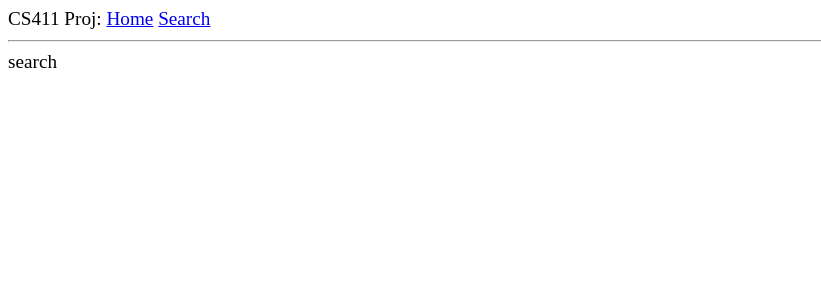
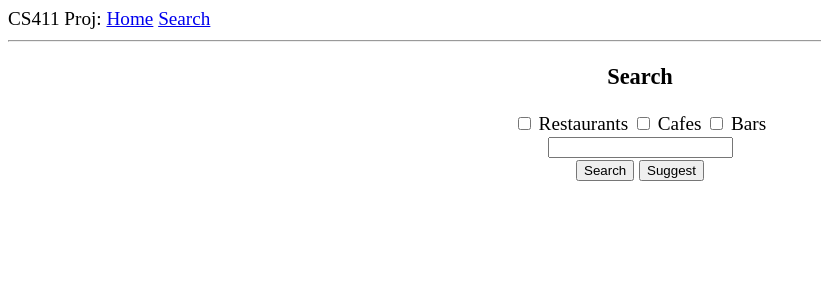
Before and after one commit to benevanoff/Restaurant-Recommender, a Flask app: page /search in a window 1280 px wide. Shown: the top 300 px of the page, without its empty margins (0-821 px from the left). Run offline with Flask 2, Linux system fonts and the light colour scheme.

Commit message:
keyword search for places

```diff
--- a/cs411_proj_webapp/webapp/templates/search.html
+++ b/cs411_proj_webapp/webapp/templates/search.html
@@ -1,6 +1,73 @@
 {% extends "base.html" %}
 
 {% block content %}
-search
+<center>
+<h3>Search</h3>
+<div>
+  <input id="restaurants_check" type="checkbox"> <label>Restaurants</label>
+  <input id="cafes_check" type="checkbox"> <label>Cafes</label>
+  <input id="bars_check" type="checkbox"> <label>Bars</label>
+</div>
 
+<input type="text" id="keyword_field">
+
+<div>
+  <button id="submit_keyword">Search</button>
+  <button id="submit_suggest">Suggest</button>
+</div>
+
+<div id="results_div">
+
+</div>
+</center>
+<script>
+
+  /*
+   * The /search_handler endpoint expects some combination of the parameters "bar=keyword", "cafe=keyword", or "restaurant=keyword" so we need to prepare the data into ecoded url params
+   * @param (string) the keyword in the search bar to search for
+   * @param (string array) should contain some combination of strings "bar", "cafe", and "restaurant" for the keys used in the request
+   * @return the encoded string
+   */
+  function prepareSearchParams(keyword, keys) {
+    let encoded = "";
+    for (let i = 0; i < keys.length; i++) {
+      encoded += (keys[i] + "=" + keyword);
+      if (i != (keys.length-1)) encoded += "&";
+    }
+    return encodeURI(encoded);
+  }
+
+  function keywordSearch(keyword) {
+    let req = new XMLHttpRequest();
+    req.addEventListener("load", () => {
+      resp_all = JSON.parse(req.responseText); // returns an object with keys "bars", "restaurants", or "cafes" and a string encoding a list of objects
+      let results_div = document.getElementById("results_div");
+      results_div.innerHTML = ""; // clear list before populating with new results
+      Object.entries(resp_all).forEach(entry => {
+        let places = JSON.parse(entry[1]); // index 0 is key, index 1 is value
+        places.forEach(place => {
+          let p = document.createElement("p");
+		  p.textContent = place.res_name;
+		  results_div.appendChild(p);
+        });
+      });
+    });
+
+    let search_types = [];
+    if (document.getElementById("restaurants_check").checked) search_types.push("restaurant");
+    if (document.getElementById("cafes_check").checked) search_types.push("cafe");
+    if (document.getElementById("bars_check").checked) search_types.push("bar");
+
+    req.open("GET", "http://127.0.0.1:5000/search_handler?"+prepareSearchParams(keyword, search_types));
+    req.send();
+  }
+
+  let keyword_btn = document.getElementById("submit_keyword");
+
+  keyword_btn.addEventListener("click", () => {
+    let keyword = document.getElementById("keyword_field").value;
+    keywordSearch(keyword);
+  });
+
+</script>
 {% endblock %}
```
